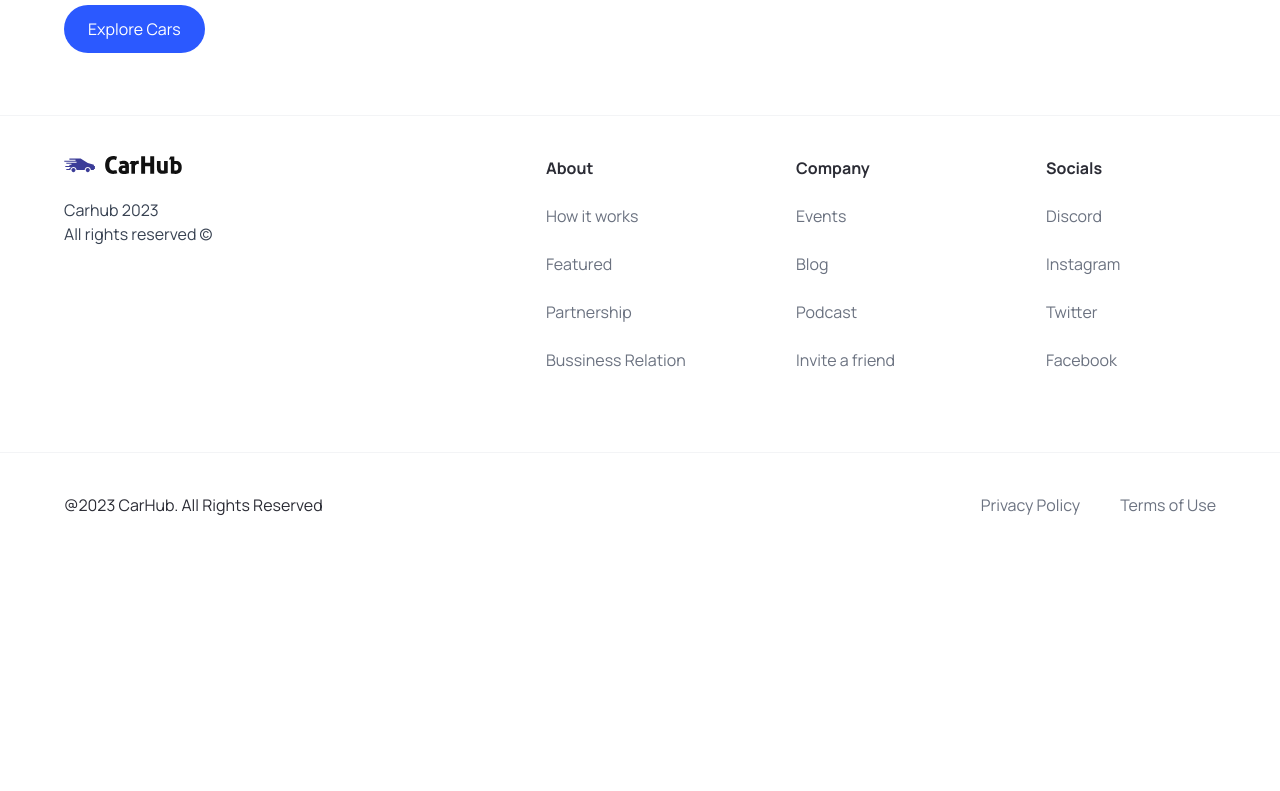
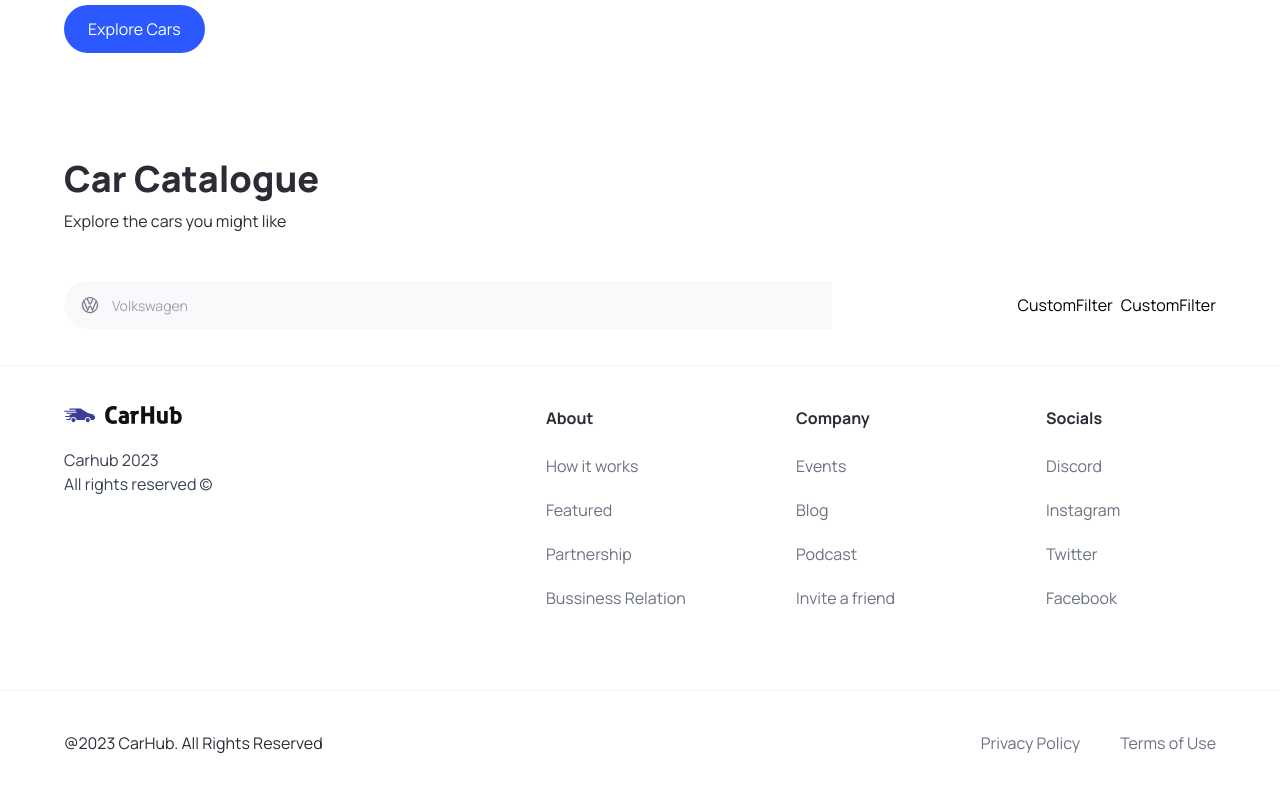
Before and after one commit to ChaimaZahani/next-js-application, a Next.js app: page / in a window 1280 px wide. Shown: the part 705-1496 px from the top of the page. Before the commit the page ends 1262 px from the top, so only its background shows below. Built offline with nearby package versions, Linux system fonts and the light colour scheme.

Commit message:
Car catalogue section

```diff
--- a/app/page.tsx
+++ b/app/page.tsx
@@ -1,10 +1,24 @@
-import { Hero } from "@/components";
+import { CustomFilter, Hero, SearchBar } from "@/components";
 import Image from "next/image";
 
 export default function Home() {
   return (
     <main className="overflow-hidden">
       <Hero />
+      <div className="mt-12 padding-x padding-y max-width" id="discover">
+        <div className="home__text-container">
+          <h1 className="text-4xl font-extrabold">Car Catalogue</h1>
+          <p>Explore the cars you might like</p>
+        </div>
+        <div className='home__filters'>
+          <SearchBar />
+
+          <div className='home__filter-container'>
+            <CustomFilter title='fuel'  />
+            <CustomFilter title='year'  />
+          </div>
+        </div>
+      </div>
     </main>
   );
 }
--- /dev/null
+++ b/components/CustomFilter.tsx
@@ -0,0 +1,9 @@
+import React from 'react'
+
+const CustomFilter = () => {
+  return (
+    <div>CustomFilter</div>
+  )
+}
+
+export default CustomFilter
--- a/components/Footer.tsx
+++ b/components/Footer.tsx
@@ -21,7 +21,7 @@
           {footerLinks.map((link) => (
             <div key={link.title} className="footer__link">
               <h3 className="font-bold"> {link.title}</h3>
-
+              <div className="flex flex-col gap-5">
               {link.links.map((item) => (
                 <Link
                   key={item.title}
@@ -31,6 +31,7 @@
                   {item.title}
                 </Link>
               ))}
+            </div>
             </div>
           ))}
         </div>
--- /dev/null
+++ b/components/SearchBar.tsx
@@ -0,0 +1,20 @@
+"use client";
+import { useState } from "react";
+import SearchManufacturer from "./SearchManufacturer";
+
+const SearchBar = () => {
+  const [manufacturer, setManuFacturer] = useState("");
+  const handleSearch = () => {};
+  return (
+    <form className="searchbar" onSubmit={handleSearch}>
+      <div className="searchbar__item">
+        <SearchManufacturer
+        manufacturer={manufacturer}
+        setManuFacturer={setManuFacturer}
+        />
+      </div>
+    </form>
+  );
+};
+
+export default SearchBar;
--- /dev/null
+++ b/components/SearchManufacturer.tsx
@@ -0,0 +1,87 @@
+"use client";
+import { useState, Fragment } from "react";
+import { SearchManufacturerProps } from "@/types";
+import { manufacturers } from "@/constants";
+import { Combobox, Transition } from "@headlessui/react";
+import Image from "next/image";
+const SearchManufacturer = ({
+  manufacturer,
+  setManuFacturer,
+}: SearchManufacturerProps) => {
+  const [Query, setQuery] = useState("");
+
+  const filteredManufacturers =
+    Query === ""
+      ? manufacturers
+      : manufacturers.filter((item) =>
+          item
+            .toLowerCase()
+            .replace(/\s+/g, "")
+            .includes(Query.toLowerCase().replace(/\s+/g, ""))
+        );
+  return (
+    <div className="search-manufacturer">
+      <Combobox value={manufacturer} onChange={setManuFacturer}>
+        <div className="relative w-full">
+          <Combobox.Button className="absolute top-[14px]">
+            <Image
+              src="/car-logo.svg"
+              width={20}
+              height={20}
+              alt="Car Logo"
+              className="ml-4"
+            />
+          </Combobox.Button>
+          <Combobox.Input
+            className="search-manufacturer__input"
+            placeholder="Volkswagen"
+            displayValue={(manufacturer: string) => manufacturer}
+            onChange={(e) => setQuery(e.target.value)}
+          />
+          <Transition
+            as={Fragment}
+            leave="Transition ease-in duration-100"
+            leaveFrom="opacity-100"
+            leaveTo="opacity-0"
+            afterLeave={() => setQuery("")}
+          >
+            <Combobox.Options>
+              {filteredManufacturers.map((item) => (
+                <Combobox.Option
+                  key={item}
+                  className={({ active }) =>
+                    `relative search-manufacturer__option ${
+                      active ? "bg-primary-blue text-white" : "text-gray-900"
+                    }`
+                  }
+                  value={item}
+                >
+                  {({ selected, active }) => (
+                    <>
+                      <span
+                        className={`block truncate ${
+                          selected ? "font-medium" : "font-normal"
+                        }`}
+                      >
+                        {item}
+                      </span>
+                      {selected ? (
+                        <span
+                          className={`absolute inset-y-0 left-0 flex items-center pl-3 ${
+                            active ? "text-white" : "text-pribg-primary-purple"
+                          }`}
+                        ></span>
+                      ) : null}
+                    </>
+                  )}
+                </Combobox.Option>
+              ))}
+            </Combobox.Options>
+          </Transition>
+        </div>
+      </Combobox>
+    </div>
+  );
+};
+
+export default SearchManufacturer;
--- a/components/index.ts
+++ b/components/index.ts
@@ -2,7 +2,16 @@
 import CustomButton from "./CustomButton";
 import Navbar from "./Navbar";
 import Footer from "./Footer";
+import SearchBar from "./SearchBar";
+import CustomFilter from "./CustomFilter";
+import SearchManufacturer from "./SearchManufacturer";
 export {
-    Hero, CustomButton,
-    Navbar, Footer
+    Hero,
+    CustomButton,
+    Navbar,
+    Footer,
+    SearchBar,
+    CustomFilter,
+    SearchManufacturer
+
 }
--- a/package.json
+++ b/package.json
@@ -9,6 +9,7 @@
     "lint": "next lint"
   },
   "dependencies": {
+    "@headlessui/react": "^1.7.15",
     "@types/node": "20.3.1",
     "@types/react": "18.2.14",
     "@types/react-dom": "18.2.6",
--- a/types/index.ts
+++ b/types/index.ts
@@ -7,3 +7,7 @@
     MouseEventHandler<HTMLButtonElement>;
     btnType?: "button" | "submit"
 }
+export interface SearchManufacturerProps {
+    manufacturer: string;
+    setManuFacturer: (manufacturer: string) => void;
+}
```
Also changed, not shown: 1 other file (tests, documents, lock files or other folders).
